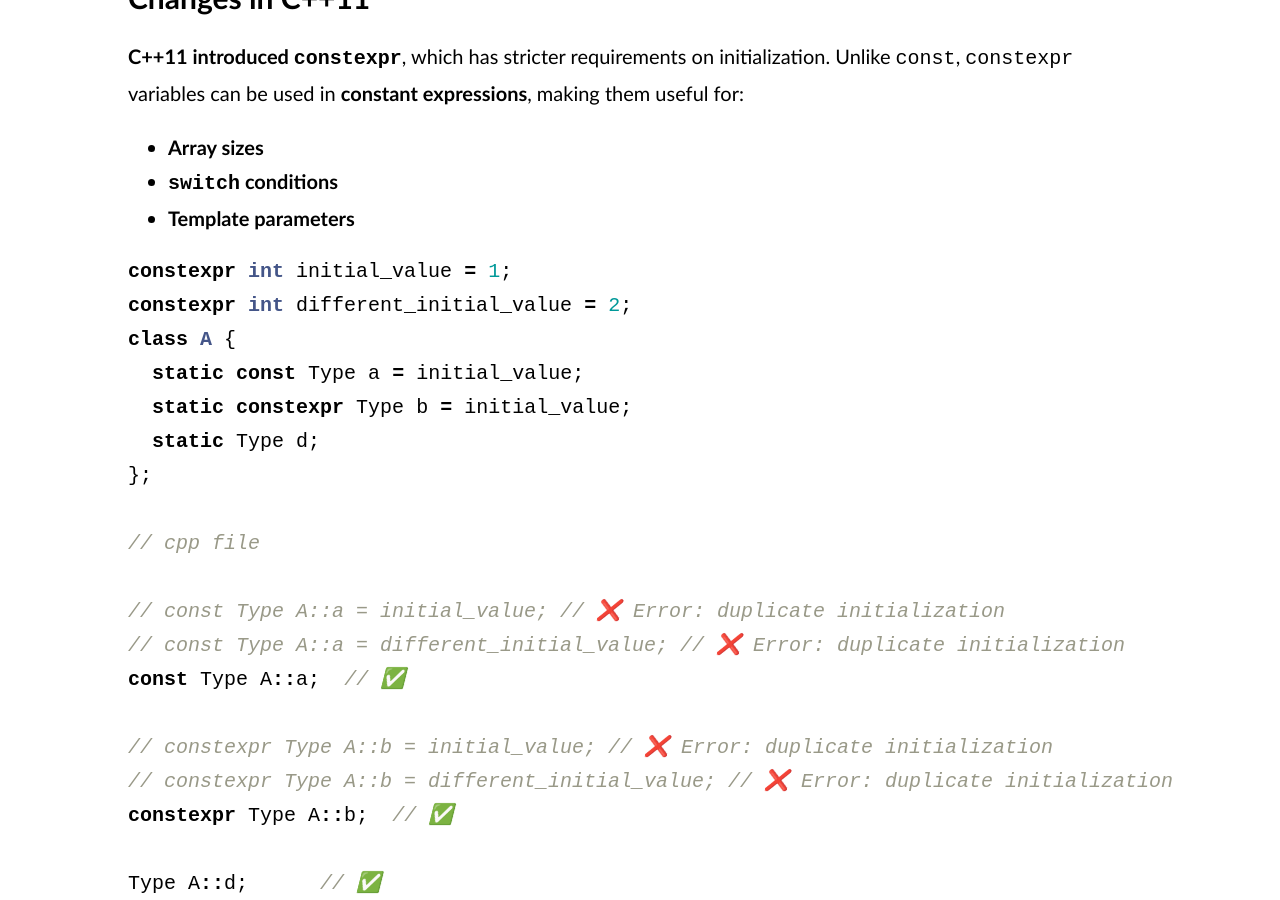
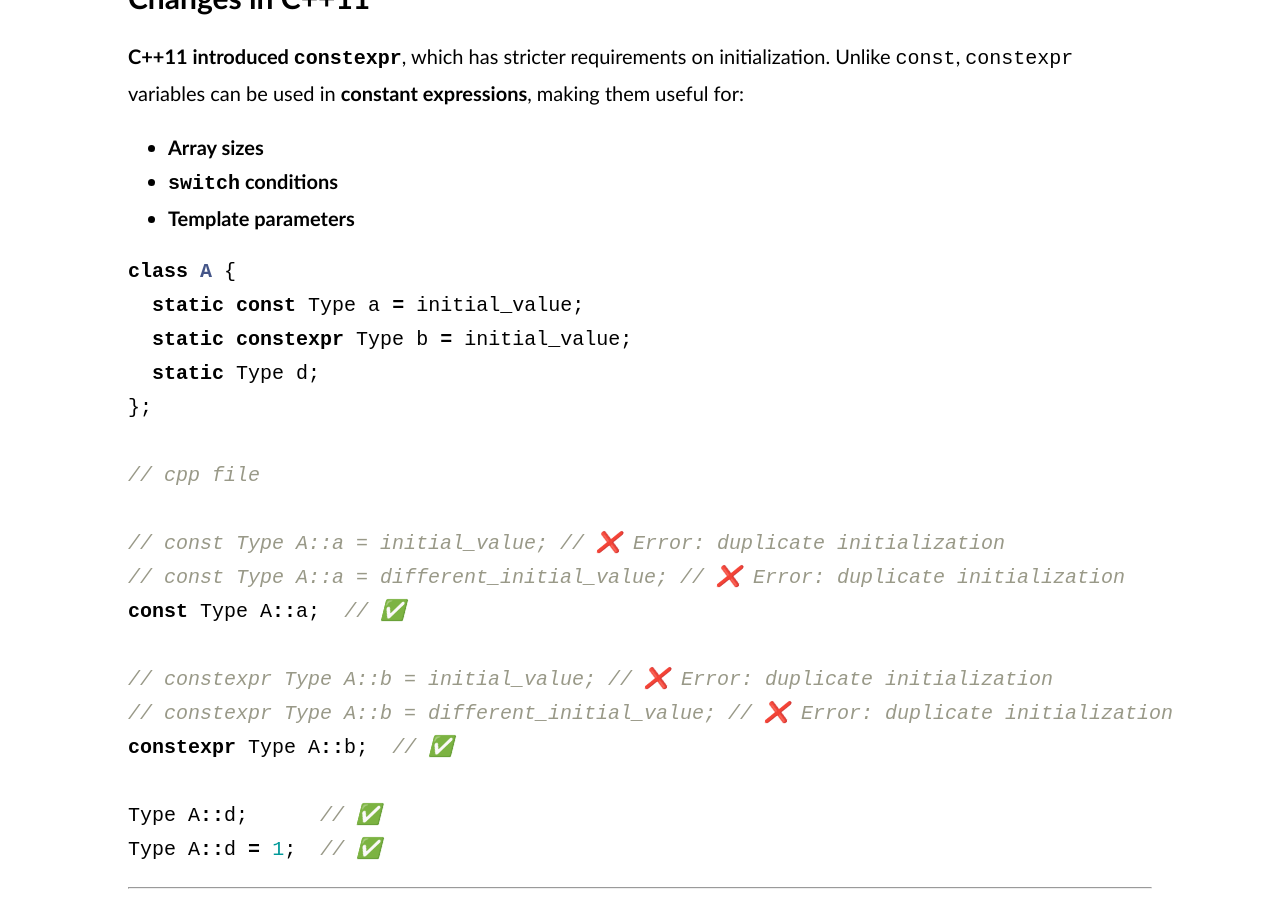
Before and after one commit to baihacker/main, a Jekyll site: the page built from docs/_posts/2025-02-09-A_survey_on_c++_class_static_data_members.md, in a window 1280 px wide and 900 px high, scrolled down 1579 px. Built offline with Jekyll 4.4.1, drawn with Linux system fonts in a browser that asks for light colours; comment, search, counter and statistics services are not loaded.

Commit message:
Refine docs.

````diff
--- a/docs/_posts/2025-02-09-A_survey_on_c++_class_static_data_members.md
+++ b/docs/_posts/2025-02-09-A_survey_on_c++_class_static_data_members.md
@@ -74,8 +74,6 @@ const IntegralType A::b = initial_value; // ❌ Not allowed in C++03
 - **Template parameters**
 
 ```cpp
-constexpr int initial_value = 1;
-constexpr int different_initial_value = 2;
 class A {
   static const Type a = initial_value;
   static constexpr Type b = initial_value;
````
